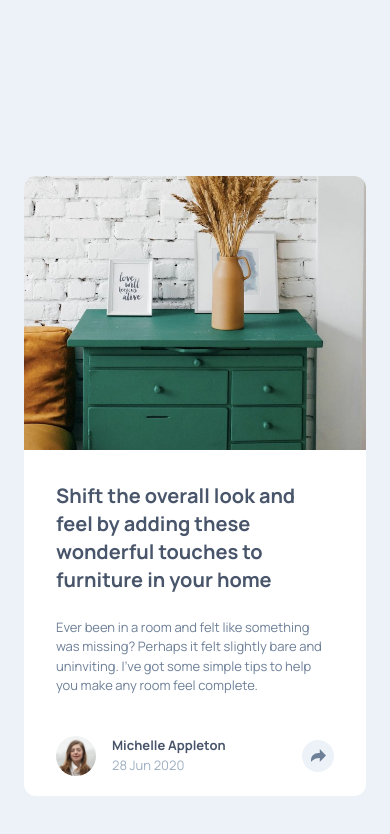
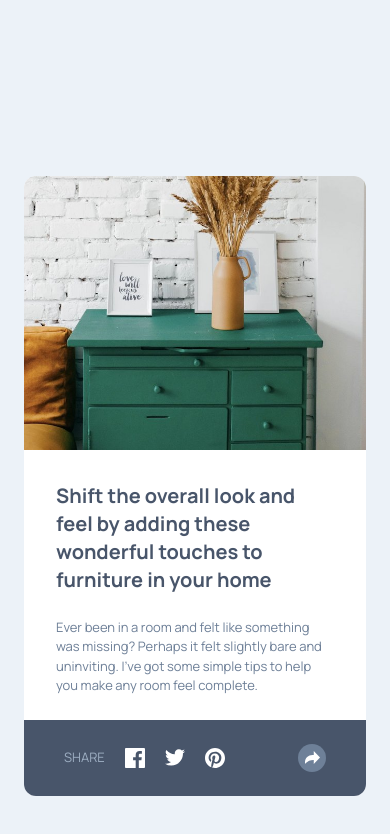
Before and after one commit to pauljomy/article-preview, a website built with Vite: page index.html in a window 390 px wide. Both pictures are taken after a click on the button 318 px from the left and 755 px from the top of the page. Built offline with nearby package versions, Linux system fonts and the light colour scheme.

Commit message:
updated the share icon bar for mobile

```diff
--- a/index.html
+++ b/index.html
@@ -4,7 +4,7 @@
     <meta charset="UTF-8" />
     <meta name="viewport" content="width=device-width, initial-scale=1.0" />
     <link rel="stylesheet" href="/src/style.css" />
-    <script defer src="/src/main.js"></script>
+    <script type="module" src="/src/main.js"></script>
     <title>Article Preview</title>
   </head>
   <body
@@ -32,7 +32,8 @@
             you make any room feel complete.
           </p>
         </div>
-        <footer id="footer" class="px-8 pb-5 pt-4 md:pt-0 md:pb-0">
+        <div id="footer">
+          <footer class="px-8 pb-5 pt-4 md:pt-0 md:pb-0">
             <div class="flex justify-between items-center">
               <div class="flex gap-4 items-center">
                 <img
@@ -47,7 +48,10 @@
                   <p class="text-grayish-blue text-[0.8125rem]">28 Jun 2020</p>
                 </div>
               </div>
-            <button class="bg-light-grayish-blue rounded-full w-8 h-8">
+              <button
+                id="share-btn"
+                class="bg-light-grayish-blue rounded-full w-8 h-8"
+              >
                 <div class="flex items-center justify-center">
                   <img
                     src="/src/assets/img/icon-share.svg"
@@ -59,5 +63,6 @@
           </footer>
         </div>
       </div>
+    </div>
   </body>
 </html>
--- a/src/main.js
+++ b/src/main.js
@@ -1,6 +1,48 @@
+import facebookIcon from "./assets/img/icon-facebook.svg";
+import twitterIcon from "./assets/img/icon-twitter.svg";
+import pinterestIcon from "./assets/img/icon-pinterest.svg";
+import shareIcon from "./assets/img/icon-share.svg";
+
 const shareBtn = document.getElementById("share-btn");
 const footer = document.getElementById("footer");
 
 shareBtn.addEventListener("click", () => {
-  footer.classList.toggle("bg-dark-graish-blue");
+  const isMobile = window.matchMedia("(max-width:767px)").matches;
+  if (isMobile) {
+    footer.innerHTML = shareIcons;
+  }
+  console.log("Button clicked");
 });
+
+const shareIcons = `
+  <div
+    class="w-full h-19 bg-[#48556A] rounded-b-xl flex items-center justify-between px-10"
+  >
+    <div class="flex gap-5 items-center">
+      <span class="text-[0.8125rem] text-[#9DAEC2]">SHARE</span>
+      <span
+        ><img
+          src="${facebookIcon}"
+          alt="An icon of facebook"
+      /></span>
+      <span
+        ><img
+          src="${twitterIcon}"
+          alt="An icon of twitter"
+      /></span>
+      <span
+        ><img
+          src="${pinterestIcon}"
+          alt="An icon of pinterest"
+      /></span>
+    </div>
+    <div
+      class="h-7 w-7 rounded-full flex items-center justify-center bg-[#6E8098]"
+    >
+      <img
+        src="${shareIcon}"
+        alt="An icon of share button"
+        class="brightness-0 invert"
+      />
+    </div>
+  </div>`;
```
Lines whose indentation alone changed are shown as unchanged.
